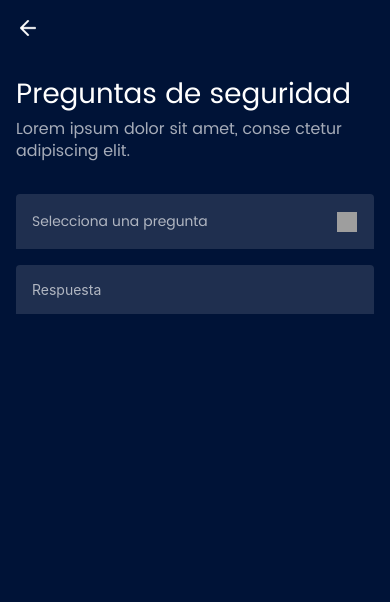
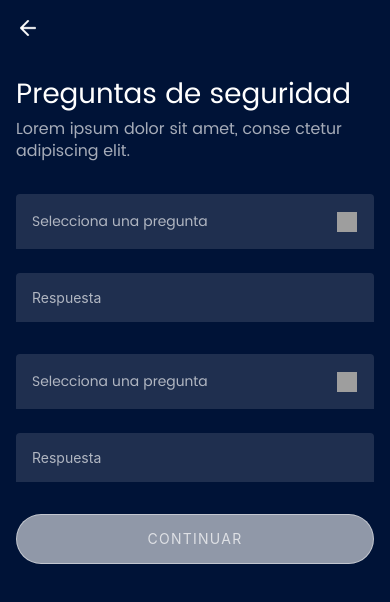
Before and after one commit to brtkev/mobil-app-example, a React Native app: screen /Register in a window 390 px wide. Shown: the top 602 px of the page. Built offline with nearby package versions, Linux system fonts and the light colour scheme; grey boxes are pictures that could not be loaded.

Commit message:
update: userSecurityQuestions complete

```diff
--- a/src/components/form/index.tsx
+++ b/src/components/form/index.tsx
@@ -7,14 +7,15 @@ type Props = {
   children? : React.ReactElement | React.ReactElement[],
   register : UseFormRegister<any>,
   errors : FieldErrors<any>,
-  setValue : UseFormSetValue<any>
+  setValue : UseFormSetValue<any>,
+  noFocusNext? : boolean
 }
 
 
 /* custom form component */
 // this component takes react-hook-form useForm params
 //and applies them to TextInput children which has been named "child.props.name"
-const Form = ({children, register, errors, setValue} : Props) => {
+const Form = ({children, register, errors, setValue, noFocusNext} : Props) => {
   const refs = useRef<Array<TextInput>>([]);
   return(
     <>
@@ -24,7 +25,8 @@ const Form = ({children, register, errors, setValue} : Props) => {
             error : errors[child.props.name],
             key : child.props.name,
             onChangeText : (v : string) => setValue(child.props.name, v.trim()), //<-- will set the value for the input in useForm
-            onSubmitEditing : () => refs.current[i+1] && refs.current[i+1].focus(),//<-- focuses the next input in the form
+            onSubmitEditing : noFocusNext ? //if true then pressing finish key won't make it so it focuses the next
+            () => '' : () => refs.current[i+1] && refs.current[i+1].focus(),//<-- focuses the next input in the form
             ...register(child.props.name, {value: ''}),
             ref : (el : TextInput)  => refs.current.push(el),
           });
--- a/src/components/formSchemas.ts
+++ b/src/components/formSchemas.ts
@@ -44,3 +44,11 @@ export const userPasswordSchema = yup.object().shape({
     .oneOf([yup.ref('password')], 'la contraseña no coincide')
     .required('campo obligatorio'),
 })
+
+export const securityQuestionsResolver = () => yupResolver(securityQuestions);
+export const securityQuestions = yup.object().shape({
+  securityQ1 : yup.string().required('campo obligatorio'),
+  securityA1 : yup.string().required('campo obligatorio'),
+  securityQ2 : yup.string().required('campo obligatorio'),
+  securityA2 : yup.string().required('campo obligatorio'),
+});
--- a/src/components/pageWrapper/index.tsx
+++ b/src/components/pageWrapper/index.tsx
@@ -12,6 +12,7 @@ const PageWrapper = ({children, scrollable, ...props} : Props) => {
     <SafeAreaView style={styles.main} >
 		  <ScrollView style={styles.scrollView} keyboardDismissMode="on-drag" >
 			  <StatusBar />
+        <View style={{height:StatusBar.currentHeight, width:1, backgroundColor: "white"}}></View>
         {children}
       </ScrollView>
 		</SafeAreaView>
--- a/src/components/selectDropdown/index.tsx
+++ b/src/components/selectDropdown/index.tsx
@@ -1,10 +1,7 @@
 import { useState } from 'react'
 import { StyleSheet, View, ViewProps } from 'react-native'
 import colors from 'src/styles/colors'
-import { string } from 'yup'
 import Select from './select'
-
-const countries = ["Egypt", "Canada", "Australia", "Ireland"]
 
 const styles = StyleSheet.create({
   container:{
@@ -19,7 +16,7 @@ const styles = StyleSheet.create({
     fontSize: 20,
   },
   optionContainer:{
-    position: "absolute", top: 20, right: 0, left: 0
+    position: "absolute", top: 20, right: 0, left: 0, zIndex: 1000
   }
 })
 
@@ -51,7 +48,7 @@ export default function SelectDropdown({items, placeholder, onSelectValue, ...pr
   return(
     <View {...props}>
     <Select onLayout={e => setSelectOffset(e.nativeEvent.layout.height)}
-      placeholder={currentValue || placeholder} onPress={toggleDropDown}
+      placeholder={currentValue || placeholder} selected={currentValue !== undefined} onPress={toggleDropDown}
     />
       <View style={[styles.optionContainer, {top: selectOffset + 8}]}>
         {dropDown && options(items, optionHandler)}
--- a/src/components/selectDropdown/select.tsx
+++ b/src/components/selectDropdown/select.tsx
@@ -12,7 +12,7 @@ const styles = StyleSheet.create({
   },
   optionContainer: {
     backgroundColor : colors.inputs,
-    padding: 16,
+    padding: 8,
     width: '100%',
   },
   icon:{
--- a/src/pages/register/context.ts
+++ b/src/pages/register/context.ts
@@ -1,8 +1,9 @@
 import { createContext } from "react"
 
 export type userProps = {
-  phone? : string, country?: string, name?: string, lastName?: string, email?: string,
-  password? : string, securityQ1?: string, securityQ2?: string
+  phone? : string, country?: string, name?: string, lastName?: string,
+  email?: string, password? : string,
+  securityQ1?: string, securityQ2?: string, securityA1?: string, securityA2?: string
 }
 export type contextProps = {
   userData : userProps,
--- a/src/pages/register/screens/userSecurityQuestions.tsx
+++ b/src/pages/register/screens/userSecurityQuestions.tsx
@@ -1,4 +1,9 @@
 import { useContext } from 'react'
+import { useForm } from 'react-hook-form'
+import { View } from 'react-native'
+import Form from 'src/components/form'
+import { securityQuestionsResolver } from 'src/components/formSchemas'
+import LoginButton from 'src/components/loginButton'
 import LoginInput from 'src/components/loginInput'
 import SelectDropdown from 'src/components/selectDropdown'
 import TextApp from 'src/components/textApp'
@@ -8,14 +13,46 @@ import RegisterScreenWrapper from '../screenWrapper'
 import styles from '../styles'
 
 
+const items = ['¿En que ciudad naciste?', '¿Cómo se llama tu mejor amigo?', '¿País que quieras visitar?', '¿Cómo se llama tu Abuela?']
+
+type formInput = {
+  securityQ1 : string,
+  securityA1 : string,
+  securityQ2 : string,
+  securityA2 : string,
+}
+
 export default function UserSecurityQuestions(props : RegisterStackScreenProps<"userSecurityQuestions">){
-  const items = ['¿En que ciudad naciste?', '¿Cómo se llama tu mejor amigo?', '¿País que quieras visitar?', '¿Cómo se llama tu Abuela?']
+  const {updateData, userData} = useContext(RegisterContext);
+  const {watch ,register, setValue, formState: {errors}, handleSubmit} = useForm<formInput>({resolver: securityQuestionsResolver()});
+  const watchers = watch(['securityA1', 'securityA2', 'securityQ1', 'securityQ2'])
+
+  const submitHandler = (data : formInput) => {
+    updateData(data);
+    console.log(userData)
+  }
+
   return(
-    <RegisterScreenWrapper style={styles.main} backHandler={() => props.navigation.goBack()} >
-      <TextApp style={{fontSize: 28}} >Preguntas de seguridad</TextApp>
-      <TextApp style={[styles.smText, {lineHeight: 22, marginBottom: 32}]} >Lorem ipsum dolor sit amet, conse ctetur adipiscing elit.</TextApp>
-      <SelectDropdown style={{marginBottom: 16}} placeholder="Selecciona una pregunta" items={items}/>
-      <LoginInput placeholder='Respuesta' />
+    <RegisterScreenWrapper style={[styles.main, {flex:1 , justifyContent: "space-between", paddingBottom: 32}]}
+    backHandler={() => props.navigation.goBack()} >
+      <View>
+        <TextApp style={{fontSize: 28}} >Preguntas de seguridad</TextApp>
+        <TextApp style={[styles.smText, {lineHeight: 22, marginBottom: 32}]} >Lorem ipsum dolor sit amet, conse ctetur adipiscing elit.</TextApp>
+        <Form {...{register, setValue, errors}} noFocusNext >
+          <SelectDropdown style={{marginBottom: 24}} placeholder="Selecciona una pregunta" items={items}
+            onSelectValue={(data, i) => setValue('securityQ1', data)}
+          />
+          <LoginInput name="securityA1" style={{marginBottom: 32}} placeholder='Respuesta' />
+
+          <SelectDropdown style={{marginBottom: 24}} placeholder="Selecciona una pregunta" items={items}
+            onSelectValue={(data, i) => setValue('securityQ2', data)}
+          />
+          <LoginInput name="securityA2" style={{marginBottom: 32}} placeholder='Respuesta' />
+        </Form>
+      </View>
+      <LoginButton disabled={!watchers.every(s => s)} theme='signin' title='CONTINUAR'
+      onPress={handleSubmit(submitHandler)}/>
+
     </RegisterScreenWrapper>
   )
 }
```
